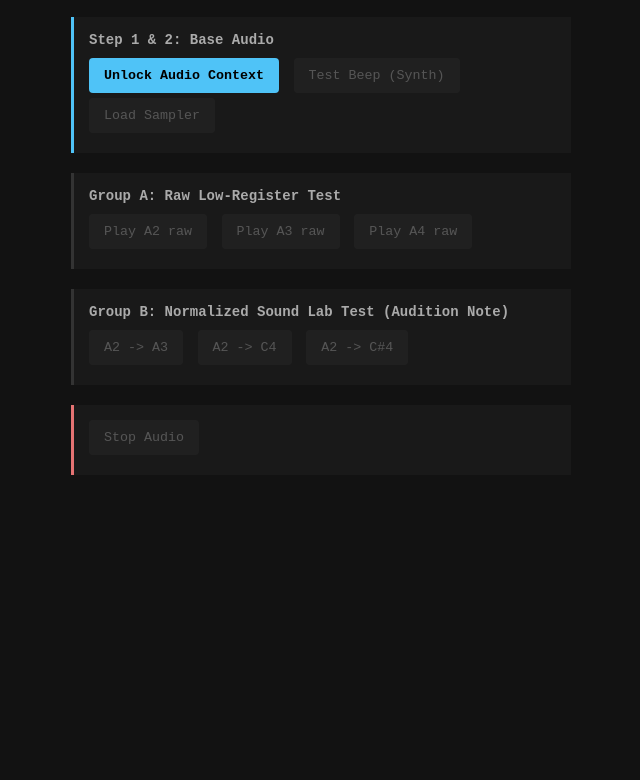
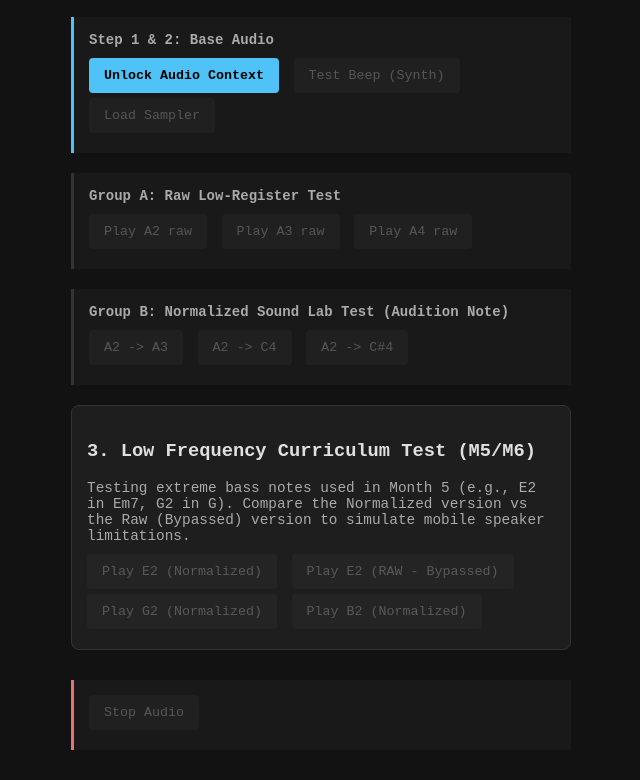
Before and after one commit to dumgtr/guitarcompanion-beta, a website: page experiments/sound-lab-tonejs-sampler/index.html in a window 1280 px wide. Shown: the part 496-1276 px from the top of the page, without its empty margins (319-959 px from the left). Before the commit the page ends 1001 px from the top, so only its background shows below. Drawn offline with nearby package versions, Linux system fonts and the light colour scheme.

Commit message:
spike: add curriculum low frequency notes and raw bypass for A/B testing

```diff
--- a/experiments/sound-lab-tonejs-sampler/index.html
+++ b/experiments/sound-lab-tonejs-sampler/index.html
@@ -161,6 +161,15 @@
             <button disabled class="play-btn" onclick="playAuditionSeq(['A2', 'C#4'], 'Maj')">A2 -> C#4</button>
         </div>
 
+        <div class="panel">
+            <h3>3. Low Frequency Curriculum Test (M5/M6)</h3>
+            <p style="font-size: 0.9em; color: #aaa; margin-bottom: 10px;">Testing extreme bass notes used in Month 5 (e.g., E2 in Em7, G2 in G). Compare the Normalized version vs the Raw (Bypassed) version to simulate mobile speaker limitations.</p>
+            <button disabled class="play-btn" onclick="playNote('E2')">Play E2 (Normalized)</button>
+            <button disabled class="play-btn" onclick="playRawNote('E2')">Play E2 (RAW - Bypassed)</button>
+            <button disabled class="play-btn" onclick="playNote('G2')">Play G2 (Normalized)</button>
+            <button disabled class="play-btn" onclick="playNote('B2')">Play B2 (Normalized)</button>
+        </div>
+
         <div class="control-group" style="border-color: var(--error)">
             <button disabled class="play-btn" onclick="stopAll()">Stop Audio</button>
         </div>
@@ -266,6 +275,21 @@
             triggerNote(auditionNote);
         }
 
+        function playNote(note) {
+            playAudition(note);
+        }
+
+        function playRawNote(note) {
+            elTheory.textContent = note;
+            elPlayback.textContent = note + " (RAW)";
+            elNorm.textContent = "BYPASSED";
+            elNorm.style.color = "var(--error)";
+            elLoudness.textContent = "Likely Inaudible on Mobile";
+
+            logAction(`Theory: ${note} -> Audition: ${note} (RAW)`);
+            triggerNote(note);
+        }
+
         function playAuditionSeq(notes, label) {
             const auditionNotes = notes.map(getAuditionNote);
             elTheory.textContent = notes.join(" -> ");
```
